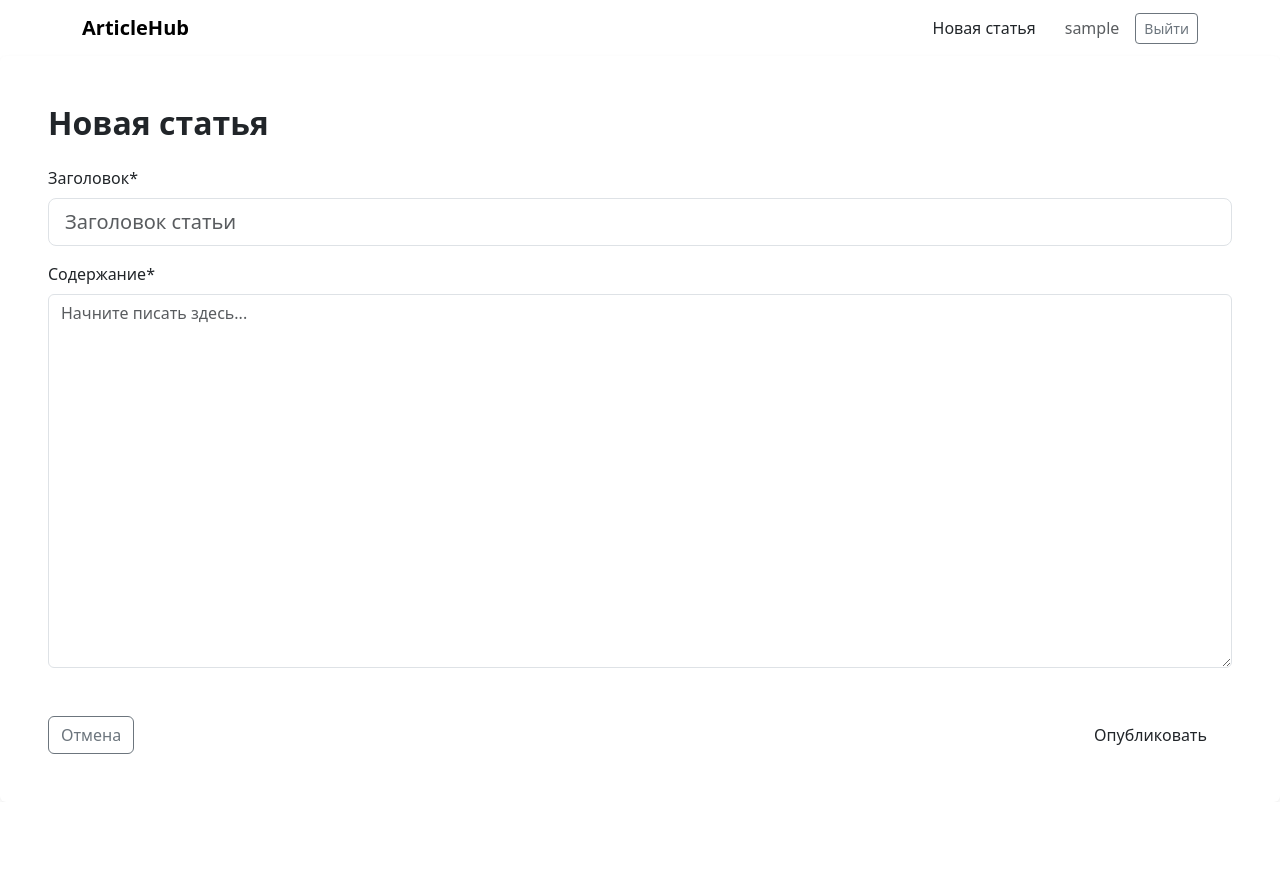
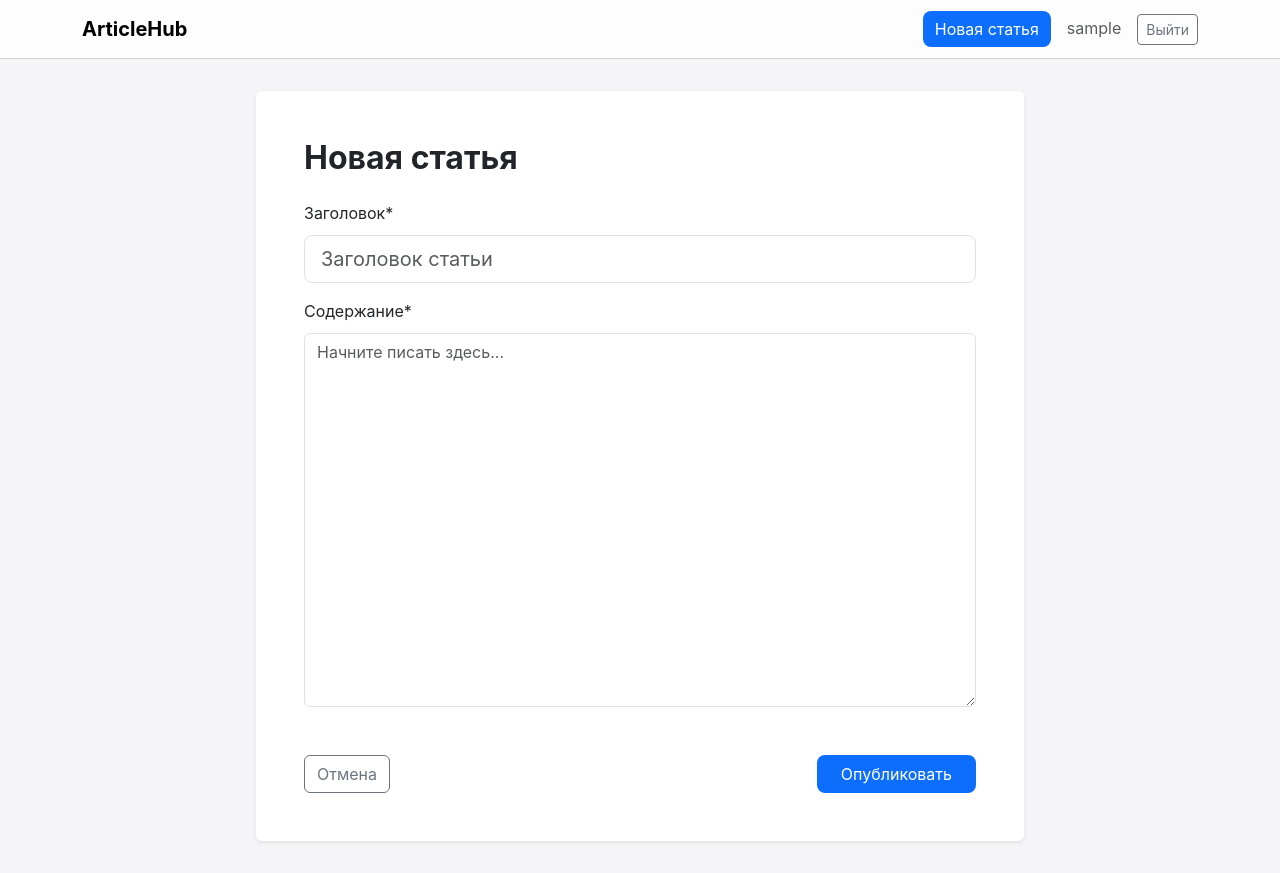
Before and after one commit to acakp/articlehub, a Django app: page /articles/create/ in a window 1280 px wide. Before the commit the page ends 754 px from the top, so only its background shows below. Run offline with Django 5.2, Linux system fonts and the light colour scheme; the visitor is signed in with stand-in values (Sample User, id 1); some libraries are stand-ins or nearby versions.

Commit message:
добавил стили

```diff
--- a/articlehub/articlehub/settings.py
+++ b/articlehub/articlehub/settings.py
@@ -51,11 +51,11 @@
 
 # allauth
 SITE_ID = 1
-ACCOUNT_EMAIL_REQUIRED = True
 ACCOUNT_EMAIL_VERIFICATION = "none"
 LOGIN_REDIRECT_URL = "/articles"
 ACCOUNT_LOGOUT_REDIRECT_URL = "/articles"
-ACCOUNT_AUTHENTICATION_METHOD = "username_email"
+ACCOUNT_LOGIN_METHODS = {"username", "email"}
+ACCOUNT_SIGNUP_FIELDS = ["email*", "username*", "password1*", "password2*"]
 
 MIDDLEWARE = [
     "django.middleware.security.SecurityMiddleware",
@@ -65,6 +65,7 @@
     "django.contrib.auth.middleware.AuthenticationMiddleware",
     "django.contrib.messages.middleware.MessageMiddleware",
     "django.middleware.clickjacking.XFrameOptionsMiddleware",
+    "allauth.account.middleware.AccountMiddleware",
 ]
 
 ROOT_URLCONF = "articlehub.urls"
--- /dev/null
+++ b/articlehub/static/css/styles.css
@@ -0,0 +1,56 @@
+:root {
+  --gray-1: #f5f5f7;
+  --gray-2: #d2d2d7;
+  --gray-3: #86868b;
+  --black: #1d1d1f;
+}
+
+body {
+  font-family: -system, BlinkMacSystemFont, Inter, "Helvetica Neue", Roboto, sans-serif;
+  color: var(--black);
+  background-color: var(--gray-1);
+  line-height: 1.6;
+}
+
+.navbar {
+  border-bottom: 1px solid var(--gray-2);
+  background-color: rgba(255, 255, 255, 0.8);
+  backdrop-filter: blur(10px);
+}
+
+.article-card {
+  transition: transform 0.2s ease, box-shadow 0.2s ease;
+  border: 1px solid var(--gray-2);
+  border-radius: 12px;
+  overflow: hidden;
+}
+
+.article-card:hover {
+  transform: translateY(-2px);
+  box-shadow: 0 8px 30px rgba(0, 0, 0, 0.08);
+}
+
+.btn-apple {
+  background: #0d6efd;
+  color: white;
+  border: none;
+  border-radius: 8px;
+  transition: opacity 0.2s;
+}
+
+.btn-apple:hover {
+  opacity: 0.75;
+  color: white;
+  background: #0d6efd;
+}
+
+.content-area {
+  max-width: 800px;
+  margin: 0 auto;
+  padding: 2rem 1rem;
+}
+
+.form-control:focus {
+  border-color: var(--gray-3);
+  box-shadow: 0 0 0 0.2rem rgba(134, 134, 139, 0.25);
+}
--- a/articlehub/templates/base.html
+++ b/articlehub/templates/base.html
@@ -35,8 +35,6 @@
   </main>
 
   <script src="https://cdn.jsdelivr.net/npm/bootstrap@5.3.0/dist/js/bootstrap.bundle.min.js"></script>
-
-  {% block extra_js %}{% endblock %}
 </body>
 
 </html>
```
Also changed, not shown: articlehub/articles_app/migrations/0001_initial.py (added).
